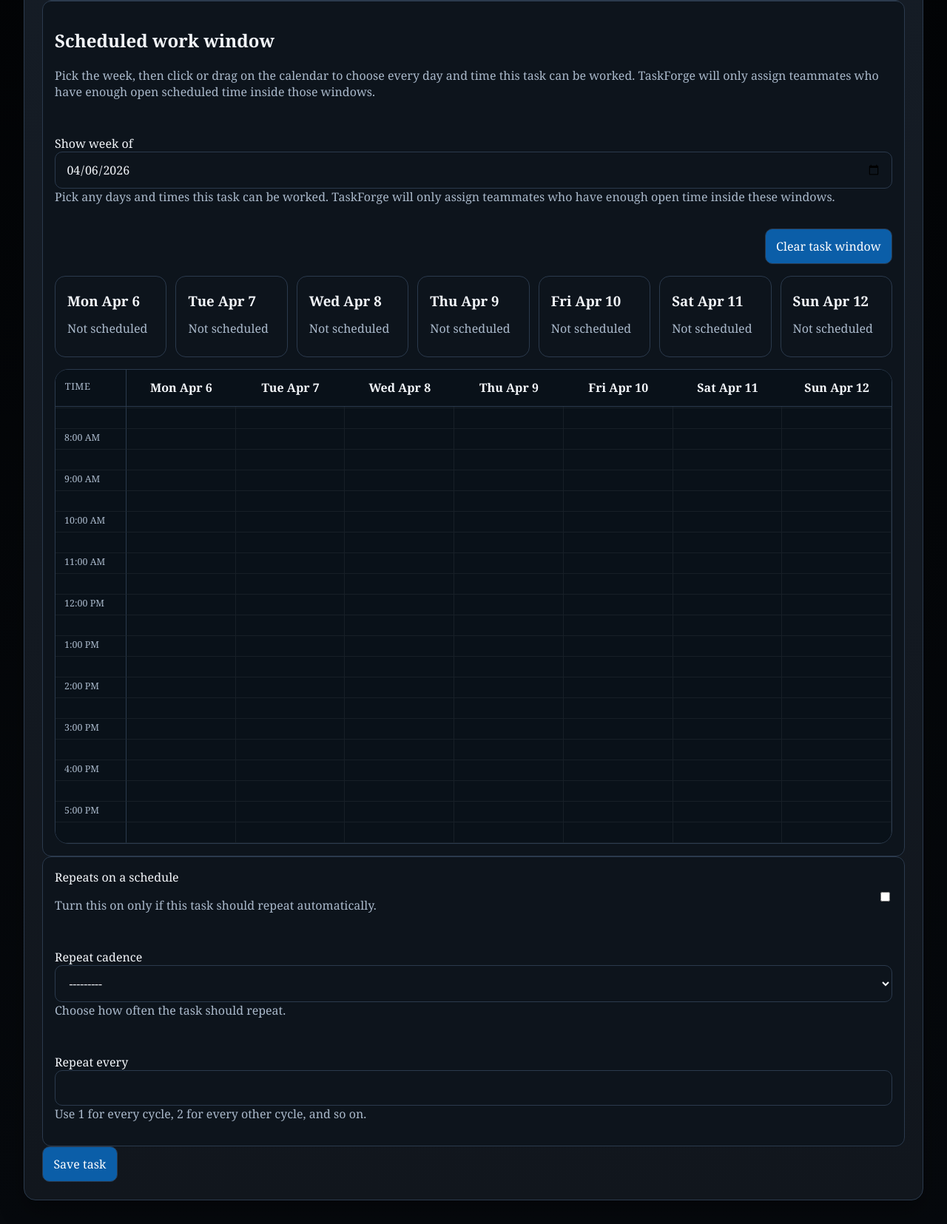
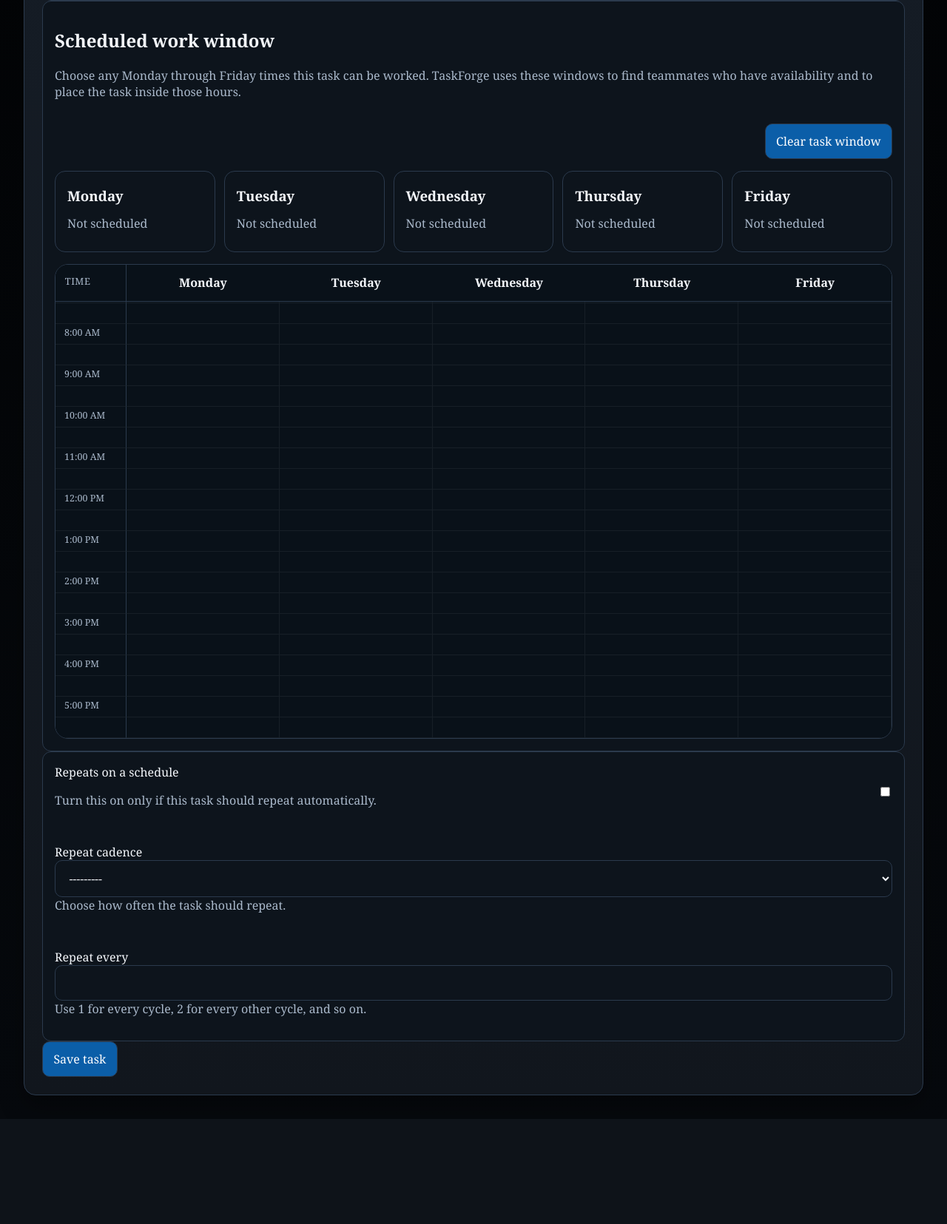
Before and after one commit to zechariahsklar-ship-it/taskforge, a Django app: page /tasks/new/ in a window 1280 px wide. Shown: the part 1542-3197 px from the top of the page at 74% size. After the commit the page ends 3055 px from the top, so only its background shows below. Run offline with Django 5.2, Linux system fonts and the light colour scheme; a user stored in the database is signed in; data comes from the database, SQL or seed files in the repository; tables that the repository leaves empty hold one stand-in row (values such as "Sample post").

Commit message:
Refine supervisor and repeating task UI

```diff
--- a/templates/workboard/supervisor_form.html
+++ b/templates/workboard/supervisor_form.html
@@ -5,11 +5,6 @@
 {% block content %}
 <section class="card narrow">
     <h1>{{ page_title }}</h1>
-    {% if supervisor %}
-        <p>Update supervisor details and password-reset access here.</p>
-    {% else %}
-        <p>Create a supervisor account and password access here.</p>
-    {% endif %}
     <form method="post">
         {% csrf_token %}
         {{ form.as_p }}
--- a/templates/workboard/task_form.html
+++ b/templates/workboard/task_form.html
@@ -15,7 +15,7 @@
         {% endif %}
 
         {% for hidden in form.hidden_fields %}
-            {% if hidden.name != "scheduled_date" and hidden.name != "scheduled_start_time" and hidden.name != "scheduled_end_time" and hidden.name != "scheduled_window_segments" and hidden.name != "scheduled_window_start" and hidden.name != "scheduled_window_end" and hidden.name != "scheduled_window_hours" and hidden.name != "task_window_day_0_segments" and hidden.name != "task_window_day_1_segments" and hidden.name != "task_window_day_2_segments" and hidden.name != "task_window_day_3_segments" and hidden.name != "task_window_day_4_segments" and hidden.name != "task_window_day_5_segments" and hidden.name != "task_window_day_6_segments" %}
+            {% if hidden.name != "scheduled_week_of" and hidden.name != "scheduled_date" and hidden.name != "scheduled_start_time" and hidden.name != "scheduled_end_time" and hidden.name != "scheduled_window_segments" and hidden.name != "scheduled_window_start" and hidden.name != "scheduled_window_end" and hidden.name != "scheduled_window_hours" and hidden.name != "task_window_day_0_segments" and hidden.name != "task_window_day_1_segments" and hidden.name != "task_window_day_2_segments" and hidden.name != "task_window_day_3_segments" and hidden.name != "task_window_day_4_segments" %}
                 {{ hidden }}
             {% endif %}
         {% endfor %}
@@ -53,7 +53,7 @@
                         </p>
                     </div>
                 </section>
-            {% elif field.name != "scheduled_week_of" and field.name != "scheduled_date" and field.name != "scheduled_start_time" and field.name != "scheduled_end_time" and field.name != "scheduled_window_segments" and field.name != "scheduled_window_start" and field.name != "scheduled_window_end" and field.name != "scheduled_window_hours" and field.name != "task_window_day_0_segments" and field.name != "task_window_day_1_segments" and field.name != "task_window_day_2_segments" and field.name != "task_window_day_3_segments" and field.name != "task_window_day_4_segments" and field.name != "task_window_day_5_segments" and field.name != "task_window_day_6_segments" and field.name != "additional_assignees" and field.name != "rotating_additional_assignee_count" and field.name != "recurring_task" and field.name != "recurrence_pattern" and field.name != "recurrence_interval" and field.name != "recurrence_day_of_week" and field.name != "recurrence_day_of_month" %}
+            {% elif field.name != "scheduled_week_of" and field.name != "scheduled_date" and field.name != "scheduled_start_time" and field.name != "scheduled_end_time" and field.name != "scheduled_window_segments" and field.name != "scheduled_window_start" and field.name != "scheduled_window_end" and field.name != "scheduled_window_hours" and field.name != "task_window_day_0_segments" and field.name != "task_window_day_1_segments" and field.name != "task_window_day_2_segments" and field.name != "task_window_day_3_segments" and field.name != "task_window_day_4_segments" and field.name != "additional_assignees" and field.name != "rotating_additional_assignee_count" and field.name != "recurring_task" and field.name != "recurrence_pattern" and field.name != "recurrence_interval" and field.name != "recurrence_day_of_week" and field.name != "recurrence_day_of_month" %}
                 <p>
                     <label for="{{ field.id_for_label }}">{{ field.label }}</label>
                     {{ field }}
@@ -63,18 +63,12 @@
             {% endif %}
         {% endfor %}
 
-        <section class="review-field recurring-task-panel">
+        <section class="review-field recurring-task-panel" data-task-window-picker>
             <div class="stack">
                 <div>
                     <h2>Scheduled work window</h2>
-                    <p class="meta">Pick the week, then click or drag on the calendar to choose every day and time this task can be worked. TaskForge will only assign teammates who have enough open scheduled time inside those windows.</p>
+                    <p class="meta">Choose any Monday through Friday times this task can be worked. TaskForge uses these windows to find teammates who have availability and to place the task inside those hours.</p>
                 </div>
-                <p>
-                    <label for="{{ form.scheduled_week_of.id_for_label }}">{{ form.scheduled_week_of.label }}</label>
-                    {{ form.scheduled_week_of }}
-                    {% if form.scheduled_week_of.help_text %}<span class="meta">{{ form.scheduled_week_of.help_text }}</span>{% endif %}
-                    {% if form.scheduled_week_of.errors %}<div class="meta">{{ form.scheduled_week_of.errors }}</div>{% endif %}
-                </p>
                 {% if form.scheduled_window_segments.errors %}
                     <div class="meta">{{ form.scheduled_window_segments.errors }}</div>
                 {% endif %}
@@ -135,8 +129,21 @@
         const recurringOptions = document.querySelector('[data-recurring-options]');
         const weeklyField = document.querySelector('[data-recurring-weekly]');
         const monthlyField = document.querySelector('[data-recurring-monthly]');
+        const recurringWeekday = document.getElementById('{{ form.recurrence_day_of_week.id_for_label }}');
+        const taskWindowPicker = document.getElementById('task-window-picker');
         if (!recurringCheckbox || !recurrencePattern || !recurringFields || !recurringOptions || !weeklyField || !monthlyField) {
             return;
+        }
+
+        function syncRecurringWeekday() {
+            if (!recurringWeekday || recurrencePattern.value !== 'weekly' || !taskWindowPicker) {
+                return;
+            }
+            const scheduledCards = Array.from(taskWindowPicker.querySelectorAll('[data-schedule-summary-card].is-scheduled'));
+            if (scheduledCards.length !== 1) {
+                return;
+            }
+            recurringWeekday.value = scheduledCards[0].dataset.weekday || '';
         }
 
         function updateRecurringVisibility() {
@@ -146,12 +153,15 @@
             recurringOptions.hidden = !enabled;
             weeklyField.hidden = !enabled || pattern !== 'weekly';
             monthlyField.hidden = !enabled || pattern !== 'monthly';
+            syncRecurringWeekday();
         }
 
         recurringCheckbox.addEventListener('change', updateRecurringVisibility);
         recurrencePattern.addEventListener('change', updateRecurringVisibility);
+        if (taskWindowPicker) {
+            taskWindowPicker.addEventListener('taskforge:schedule-change', syncRecurringWeekday);
+        }
         updateRecurringVisibility();
     }());
 </script>
-<script src="{% static 'task_window_picker.js' %}?v=20260326a" defer></script>
 {% endblock %}
--- a/workboard/forms.py
+++ b/workboard/forms.py
@@ -39,8 +39,11 @@ DAY_FIELD_CONFIG = [
 ]
 
 TASK_WINDOW_DAY_CONFIG = [
-    (f"task_window_day_{offset}", offset)
-    for offset in range(7)
+    ("task_window_day_0", "Monday", Weekday.MONDAY),
+    ("task_window_day_1", "Tuesday", Weekday.TUESDAY),
+    ("task_window_day_2", "Wednesday", Weekday.WEDNESDAY),
+    ("task_window_day_3", "Thursday", Weekday.THURSDAY),
+    ("task_window_day_4", "Friday", Weekday.FRIDAY),
 ]
 
 TASK_SAVED_VIEW_CHOICES = [
@@ -621,7 +624,7 @@ class CompletedTaskFilterForm(StyledFormMixin, forms.Form):
 
 
 class TaskForm(StyledFormMixin, forms.ModelForm):
-    scheduled_week_of = forms.DateField(required=False, widget=forms.DateInput(attrs={"type": "date"}))
+    scheduled_week_of = forms.DateField(required=False, widget=forms.HiddenInput())
     scheduled_date = forms.DateField(required=False, widget=forms.HiddenInput())
     scheduled_start_time = HalfHourTimeField(required=False, widget=forms.HiddenInput())
     scheduled_end_time = HalfHourTimeField(required=False, widget=forms.HiddenInput())
@@ -634,8 +637,6 @@ class TaskForm(StyledFormMixin, forms.ModelForm):
     task_window_day_2_segments = forms.CharField(required=False, widget=forms.HiddenInput())
     task_window_day_3_segments = forms.CharField(required=False, widget=forms.HiddenInput())
     task_window_day_4_segments = forms.CharField(required=False, widget=forms.HiddenInput())
-    task_window_day_5_segments = forms.CharField(required=False, widget=forms.HiddenInput())
-    task_window_day_6_segments = forms.CharField(required=False, widget=forms.HiddenInput())
     recurrence_day_of_week = forms.TypedChoiceField(
         required=False,
         choices=WEEKDAY_SELECT_CHOICES,
@@ -706,8 +707,6 @@ class TaskForm(StyledFormMixin, forms.ModelForm):
         )
         self.fields["respond_to_text"].label = "Notify when done"
         self.fields["respond_to_text"].help_text = "Person or office to notify after the task is complete"
-        self.fields["scheduled_week_of"].label = "Show week of"
-        self.fields["scheduled_week_of"].help_text = "Pick any days and times this task can be worked. TaskForge will only assign teammates who have enough open time inside these windows."
         self._task_window_week_start = self._resolve_task_window_week_start()
         self.initial["scheduled_week_of"] = self._task_window_week_start
         self._initialize_task_window_fields()
@@ -723,19 +722,16 @@ class TaskForm(StyledFormMixin, forms.ModelForm):
         self.fields["recurrence_day_of_month"].help_text = "Only needed for monthly repeating tasks."
 
     def day_rows(self):
-        rows = []
-        for prefix, day_offset in TASK_WINDOW_DAY_CONFIG:
-            target_date = self._task_window_week_start + timedelta(days=day_offset)
-            rows.append(
-                {
-                    "prefix": prefix,
-                    "label": _format_short_date_label(target_date),
-                    "segments": self[f"{prefix}_segments"],
-                    "weekday": target_date.weekday(),
-                    "override_entries": [],
-                }
-            )
-        return rows
+        return [
+            {
+                "prefix": prefix,
+                "label": label,
+                "segments": self[f"{prefix}_segments"],
+                "weekday": int(weekday),
+                "override_entries": [],
+            }
+            for prefix, label, weekday in TASK_WINDOW_DAY_CONFIG
+        ]
 
     def calendar_slots(self):
         return WEEKLY_CALENDAR_SLOTS
@@ -785,25 +781,26 @@ class TaskForm(StyledFormMixin, forms.ModelForm):
 
         scheduled_blocks = list(self.instance.scheduled_blocks.order_by("work_date", "position", "start_time", "end_time", "pk")) if getattr(self.instance, "pk", None) else []
         if scheduled_blocks:
-            week_start = _start_of_week(scheduled_blocks[0].work_date)
-            if week_start != self._task_window_week_start:
-                self._task_window_week_start = week_start
-                self.initial["scheduled_week_of"] = week_start
             grouped_blocks = {}
             for block in scheduled_blocks:
-                grouped_blocks.setdefault(block.work_date, []).append((block.start_time, block.end_time))
-            for prefix, day_offset in TASK_WINDOW_DAY_CONFIG:
-                current_date = self._task_window_week_start + timedelta(days=day_offset)
-                blocks = grouped_blocks.get(current_date, [])
+                weekday = block.work_date.weekday()
+                grouped_blocks.setdefault(weekday, []).append((block.start_time, block.end_time))
+            for prefix, _, weekday in TASK_WINDOW_DAY_CONFIG:
+                blocks = grouped_blocks.get(int(weekday), [])
                 if blocks:
                     self.initial[f"{prefix}_segments"] = _serialize_schedule_segments(blocks)
-            earliest_date = min(grouped_blocks)
-            earliest_blocks = grouped_blocks[earliest_date]
+            earliest_date = min(block.work_date for block in scheduled_blocks)
+            earliest_blocks = [
+                (block.start_time, block.end_time)
+                for block in scheduled_blocks
+                if block.work_date == earliest_date
+            ]
             total_minutes = sum(
-                _window_minutes(start_value, end_value)
-                for blocks in grouped_blocks.values()
-                for start_value, end_value in blocks
+                _window_minutes(block.start_time, block.end_time)
+                for block in scheduled_blocks
             )
+            self._task_window_week_start = _start_of_week(earliest_date)
+            self.initial["scheduled_week_of"] = self._task_window_week_start
             self.initial["scheduled_date"] = earliest_date
             self.initial["scheduled_start_time"] = earliest_blocks[0][0]
             self.initial["scheduled_end_time"] = earliest_blocks[0][1]
@@ -821,17 +818,17 @@ class TaskForm(StyledFormMixin, forms.ModelForm):
         if not (scheduled_date and start_value and end_value):
             return
 
-        week_start = _start_of_week(scheduled_date)
-        if week_start != self._task_window_week_start:
-            self._task_window_week_start = week_start
-            self.initial["scheduled_week_of"] = week_start
+        self._task_window_week_start = _start_of_week(scheduled_date)
+        self.initial["scheduled_week_of"] = self._task_window_week_start
 
-        day_offset = (scheduled_date - self._task_window_week_start).days
-        if not 0 <= day_offset < len(TASK_WINDOW_DAY_CONFIG):
+        prefix = next(
+            (configured_prefix for configured_prefix, _, weekday in TASK_WINDOW_DAY_CONFIG if int(weekday) == scheduled_date.weekday()),
+            None,
+        )
+        if not prefix:
             return
 
         blocks = [(start_value, end_value)]
-        prefix = TASK_WINDOW_DAY_CONFIG[day_offset][0]
         self.initial[f"{prefix}_segments"] = _serialize_schedule_segments(blocks)
         self.initial["scheduled_window_segments"] = _serialize_schedule_segments(blocks)
         self.initial["scheduled_window_start"] = start_value
@@ -889,13 +886,17 @@ class TaskForm(StyledFormMixin, forms.ModelForm):
     def _selected_task_window_days(self, cleaned_data):
         selected_days = []
         week_start = cleaned_data.get("scheduled_week_of") or self._task_window_week_start
-        for prefix, day_offset in TASK_WINDOW_DAY_CONFIG:
+        today = timezone.localdate()
+        for prefix, _, weekday in TASK_WINDOW_DAY_CONFIG:
             raw_value = cleaned_data.get(f"{prefix}_segments")
             blocks = self._parse_task_window_segments(raw_value) if raw_value else []
             if blocks is None:
                 return None
             if blocks:
-                selected_days.append((week_start + timedelta(days=day_offset), blocks))
+                work_date = week_start + timedelta(days=int(weekday))
+                if not cleaned_data.get("due_date") and work_date < today:
+                    work_date += timedelta(days=7)
+                selected_days.append((work_date, blocks, int(weekday)))
         return selected_days
 
     def _clear_task_schedule_fields(self, cleaned_data):
@@ -908,12 +909,13 @@ class TaskForm(StyledFormMixin, forms.ModelForm):
         cleaned_data["scheduled_window_hours"] = Decimal("0")
         cleaned_data["task_schedule_blocks"] = []
         cleaned_data["task_schedule_blocks_by_date"] = {}
+        cleaned_data["task_schedule_weekdays"] = []
         return cleaned_data
 
     def _clean_schedule_window(self, cleaned_data):
         due_date = cleaned_data.get("due_date")
         scheduled_date = cleaned_data.get("scheduled_date")
-        week_value = cleaned_data.get("scheduled_week_of") or scheduled_date or due_date or timezone.localdate()
+        week_value = due_date or scheduled_date or cleaned_data.get("scheduled_week_of") or self._task_window_week_start or timezone.localdate()
         cleaned_data["scheduled_week_of"] = _start_of_week(week_value)
 
         selected_days = self._selected_task_window_days(cleaned_data)
@@ -937,19 +939,22 @@ class TaskForm(StyledFormMixin, forms.ModelForm):
 
             scheduled_date = cleaned_data.get("scheduled_date") or cleaned_data.get("due_date")
             if blocks and scheduled_date:
-                selected_days = [(scheduled_date, blocks)]
+                selected_days = [(scheduled_date, blocks, scheduled_date.weekday())]
             else:
+                cleaned_data["task_schedule_weekdays"] = []
                 return self._clear_task_schedule_fields(cleaned_data)
 
         task_schedule_blocks = []
         task_schedule_blocks_by_date = {}
+        task_schedule_weekdays = []
         total_minutes = 0
         earliest_date = None
         latest_date = None
         earliest_blocks = []
 
-        for work_date, blocks in selected_days:
+        for work_date, blocks, weekday in selected_days:
             task_schedule_blocks_by_date[work_date] = blocks
+            task_schedule_weekdays.append(weekday)
             if earliest_date is None or work_date < earliest_date:
                 earliest_date = work_date
                 earliest_blocks = blocks
@@ -967,10 +972,12 @@ class TaskForm(StyledFormMixin, forms.ModelForm):
                 total_minutes += _window_minutes(start_value, end_value)
 
         if not task_schedule_blocks:
+            cleaned_data["task_schedule_weekdays"] = []
             return self._clear_task_schedule_fields(cleaned_data)
 
         cleaned_data["task_schedule_blocks"] = task_schedule_blocks
         cleaned_data["task_schedule_blocks_by_date"] = task_schedule_blocks_by_date
+        cleaned_data["task_schedule_weekdays"] = task_schedule_weekdays
         cleaned_data["scheduled_date"] = earliest_date
         cleaned_data["scheduled_start_time"] = earliest_blocks[0][0]
         cleaned_data["scheduled_end_time"] = earliest_blocks[0][1]
@@ -978,8 +985,12 @@ class TaskForm(StyledFormMixin, forms.ModelForm):
         cleaned_data["scheduled_window_start"] = earliest_blocks[0][0]
         cleaned_data["scheduled_window_end"] = earliest_blocks[-1][1]
         cleaned_data["scheduled_window_hours"] = Decimal(total_minutes) / Decimal("60")
+        cleaned_data["scheduled_week_of"] = _start_of_week(earliest_date)
 
-        if not cleaned_data.get("due_date"):
+        if cleaned_data.get("due_date"):
+            if latest_date and latest_date > cleaned_data["due_date"]:
+                cleaned_data["due_date"] = latest_date
+        else:
             cleaned_data["due_date"] = latest_date
 
         estimated_minutes = cleaned_data.get("estimated_minutes")
@@ -987,7 +998,7 @@ class TaskForm(StyledFormMixin, forms.ModelForm):
             self.add_error("estimated_minutes", "The time estimate is longer than the total allowed task windows.")
 
         if cleaned_data.get("recurring_task") and len(task_schedule_blocks) > 1:
-            self.add_error("scheduled_window_segments", "Repeating tasks can only use one scheduled work window right now.")
+            self.add_error("scheduled_window_segments", "Repeating tasks can only use one continuous scheduled time window right now.")
 
         return cleaned_data
 
@@ -1065,7 +1076,11 @@ class TaskForm(StyledFormMixin, forms.ModelForm):
         if not recurrence_interval:
             cleaned_data["recurrence_interval"] = 1
 
+        task_schedule_weekdays = cleaned_data.get("task_schedule_weekdays") or []
         if recurrence_pattern == "weekly":
+            if len(task_schedule_weekdays) == 1:
+                cleaned_data["recurrence_day_of_week"] = task_schedule_weekdays[0]
+                recurrence_day_of_week = cleaned_data["recurrence_day_of_week"]
             if recurrence_day_of_week is None:
                 self.add_error("recurrence_day_of_week", "Choose the weekday for this weekly task.")
             cleaned_data["recurrence_day_of_month"] = None
```
Also changed, not shown: templates/workboard/task_intake_review.html (+3 -12 lines), workboard/tests.py (+49 -4 lines).
